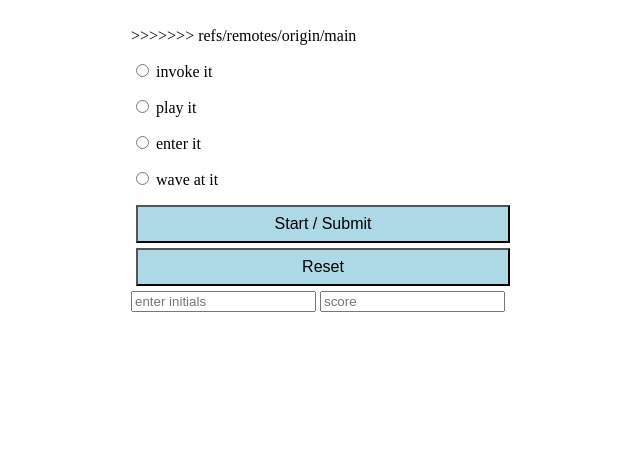
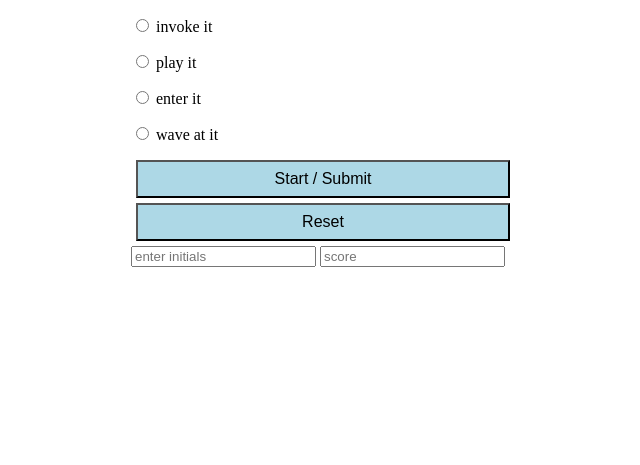
Before and after one commit to mrgssg/code-quiz-4, a plain HTML site: page index.html in a window 1280 px wide. Shown: the part 335-800 px from the top of the page, without its empty margins (322-962 px from the left). Drawn offline with Linux system fonts and the light colour scheme.

Commit message:
fixed html merge conflict

```diff
--- a/index.html
+++ b/index.html
@@ -14,12 +14,7 @@
     <div class="quiz-container" id="quiz">
     <h1 class="quiz-header"> The Code Quiz</h1>
     <div class="timer" id="countdown"> </div>
-<<<<<<< HEAD
     <h2 id="question"> </h2>
-=======
-    <h2  id="question"> </h2>
-
->>>>>>> refs/remotes/origin/main
         <ul>
             <li>
                 <input type="radio" name="answer" id="a" class="answer" id="correct">
```
